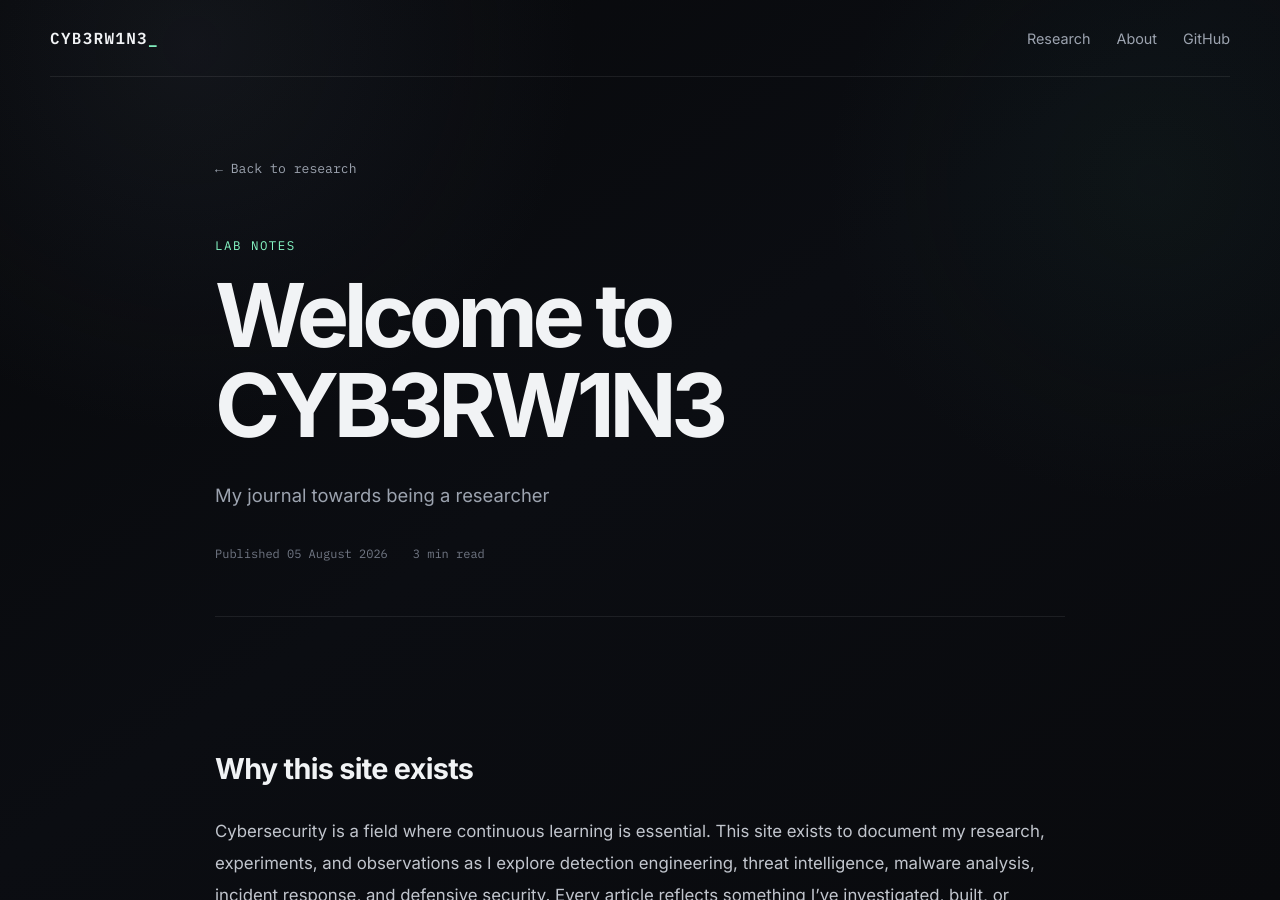
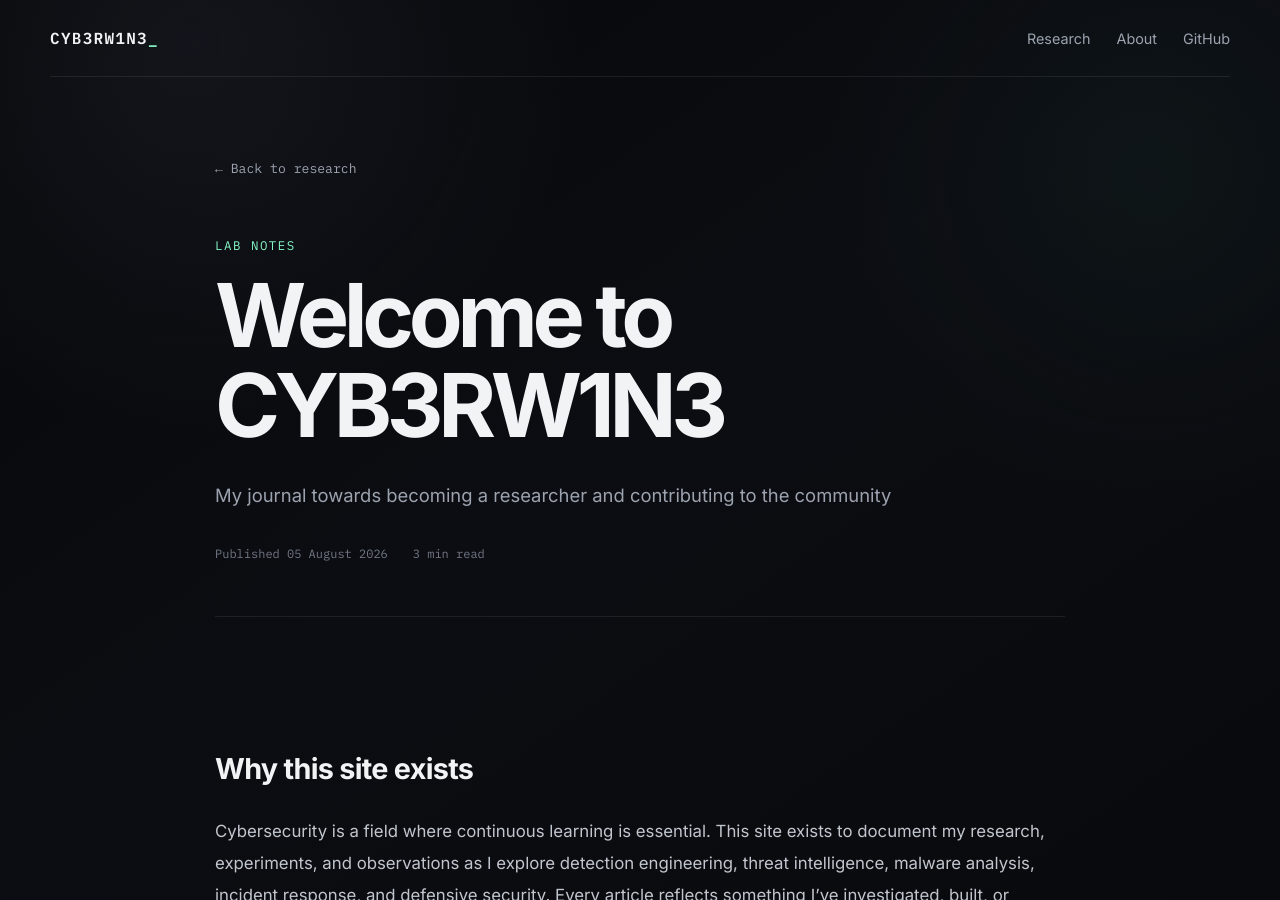
Before and after one commit to kapilkeshav/CYB3RW1N3, a Jekyll site: the page built from _posts/2026-08-05-welcome-to-cyb3rw1n3.md, in a window 1280 px wide and 900 px high. Built offline with Jekyll 4.4.1, drawn with Linux system fonts in a browser that asks for light colours.

Commit message:
Update 2026-08-05-welcome-to-cyb3rw1n3.md

```diff
--- a/_posts/2026-08-05-welcome-to-cyb3rw1n3.md
+++ b/_posts/2026-08-05-welcome-to-cyb3rw1n3.md
@@ -1,7 +1,7 @@
 ---
 layout: post
 title: "Welcome to CYB3RW1N3"
-description: "My journal towards being a researcher"
+description: "My journal towards becoming a researcher and contributing to the community"
 category: "Lab Notes"
 date: 2026-08-05 20:00:00 +0530
 read_time: 3
```
